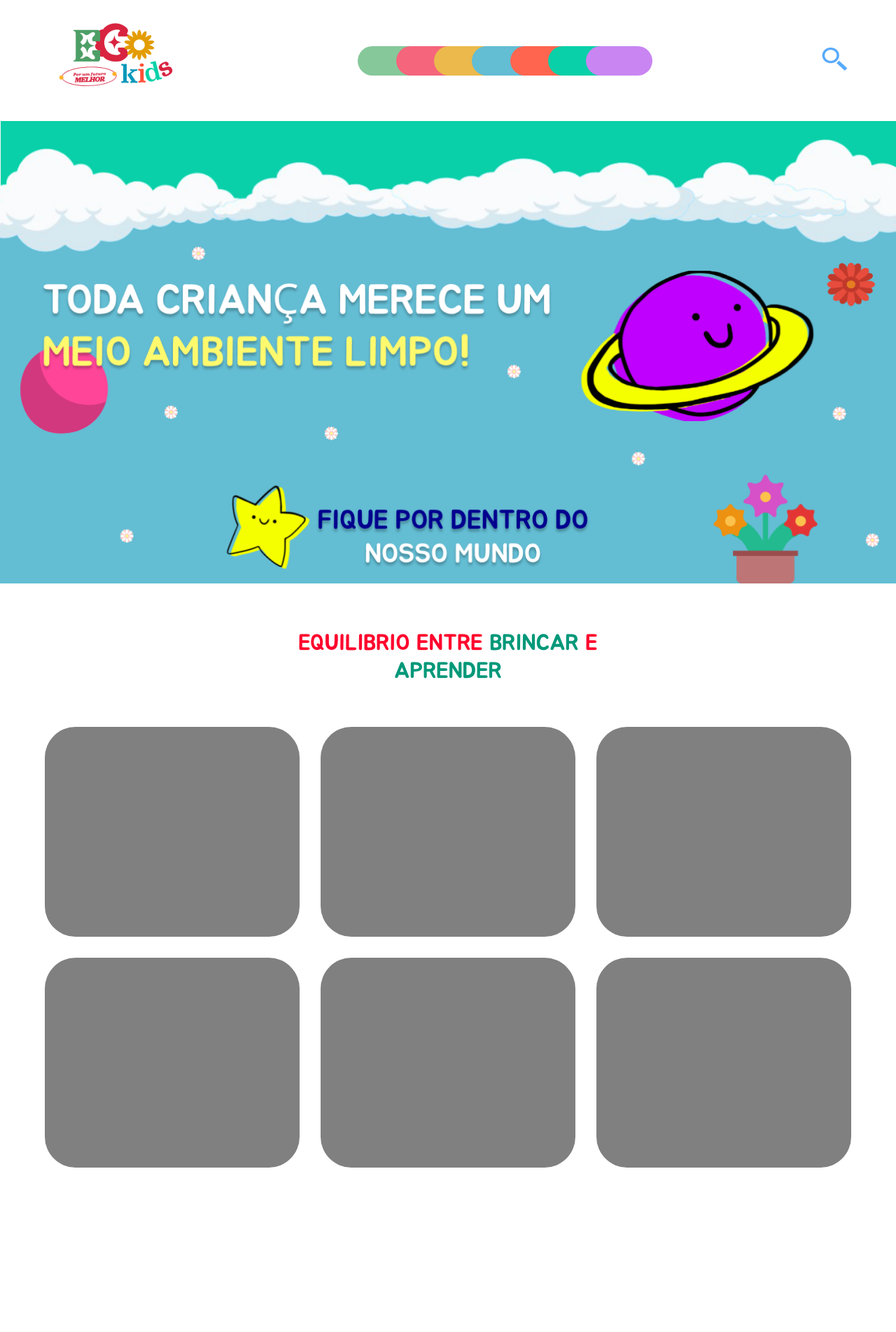
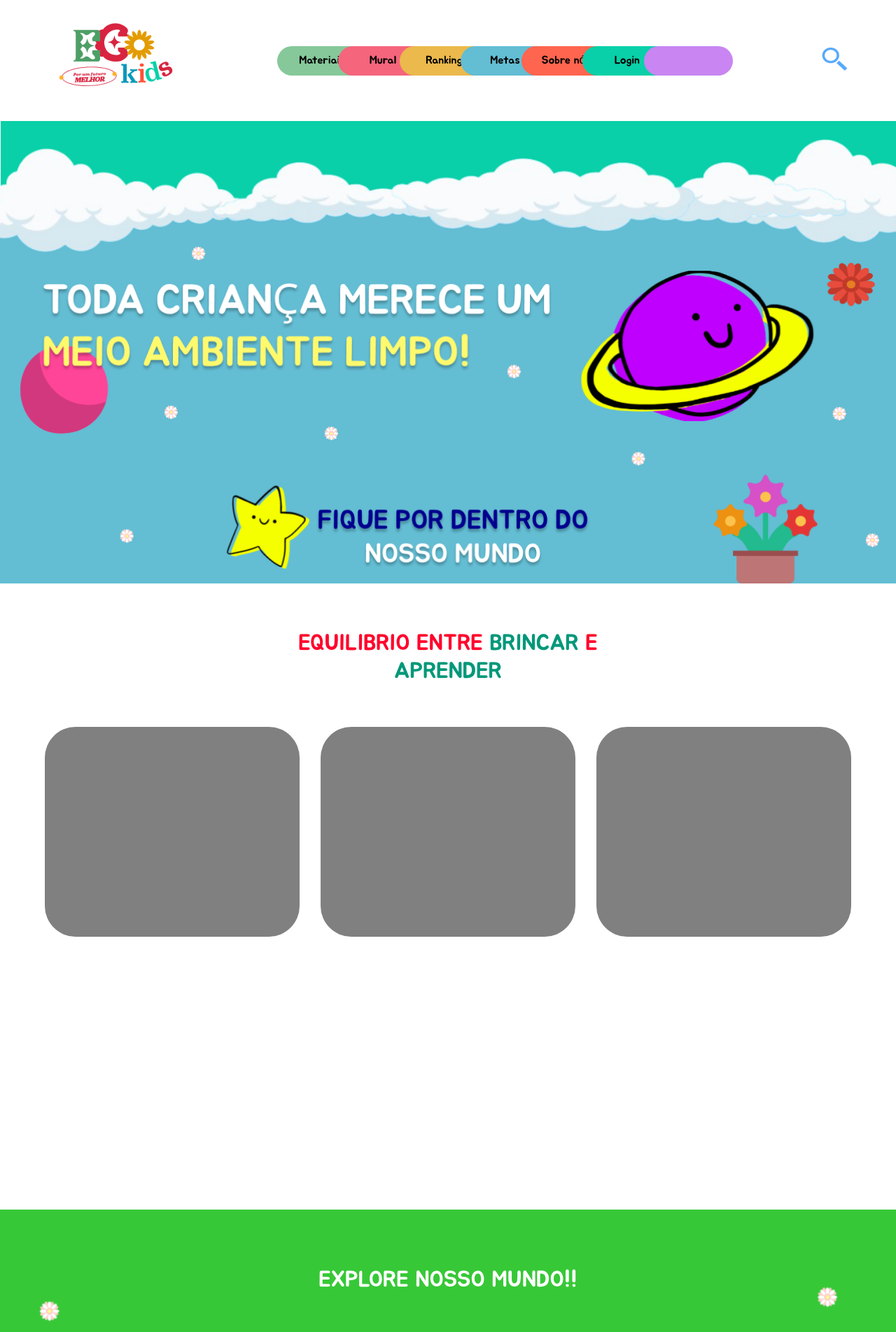
Before and after one commit to wesley369/Ecokids, a Django app: page / in a window 1280 px wide. Shown: the top 1904 px of the page at 70% size. Run offline with Django 5.2, Linux system fonts and the light colour scheme.

Commit message:
Fiz algumas alterações na home page e adicionei alguns efeitos

```diff
--- a/EcoKids/EcoKids_Integracao/static/css/HomePage.css
+++ b/EcoKids/EcoKids_Integracao/static/css/HomePage.css
@@ -1,4 +1,4 @@
-@import url('https://fonts.googleapis.com/css2?family=Jua&display=swap');
+@import url("https://fonts.googleapis.com/css2?family=Jua&display=swap");
 
 * {
   font-family: "Jua", sans-serif;
@@ -9,35 +9,45 @@
   box-sizing: border-box;
 }
 
-.menu-superior{
+.menu-superior {
   display: flex;
   justify-content: space-between;
   align-items: center;
   margin-left: 5%;
   margin-right: 5%;
   flex-wrap: wrap;
+  animation: fadeInDown 1s ease-out;
 }
 
-.barra{
+.barra {
   display: flex;
   flex-direction: row;
-    width: 33%;
+  width: 53%;
   height: 42px;
   justify-self: center;
 }
-.barra-colorida{
+.barra-colorida {
   width: 33%;
   border-radius: 29px;
   margin-left: -20px;
   margin-right: -20px;
+  text-align: center;
+  padding-top: 10px;
+  transition: width 0.3s ease, background-color 0.3s ease;
 }
 
-#banner{
+.barra-colorida:hover {
+  width: 50%;
+  background-color: rgba(0, 0, 0, 0.1);
+  cursor: pointer;
+}
+
+#banner {
   background-size: cover;
   background-position: center;
   width: 100%;
+  animation: fadeInUp 1s ease-out;
 }
-
 .img-fluid {
   object-fit: cover;
 }
@@ -46,14 +56,14 @@
   color: rgba(255, 5, 45, 1);
 }
 
-h1{
+h1 {
   color: rgba(0, 152, 121, 1);
   text-align: center;
   margin-top: 60px;
   margin-bottom: 60px;
 }
 
-.cards{
+.cards {
   display: grid;
   grid-template-columns: auto auto auto;
   grid-template-rows: auto auto;
@@ -63,23 +73,53 @@
   padding-bottom: 300px;
 }
 
-.cards-content{
+.cards-content {
   height: 300px;
   background-color: gray;
   border-radius: 44px;
+  background-size: cover;
+  background-position: center;
+  transition: transform 0.3s ease;
 }
 
-.fundo-verde{
-    background-image: url('../img/fundo-verde.png');
+.cards-content:hover {
+  transform: scale(1.05);
+}
+
+.bg-image-1 {
+  background-image: url("../img/criancasreciclagem.webp");
+}
+
+.bg-image-2 {
+  background-image: url("../img/iStock-505945982.webp");
+}
+
+.bg-image-3 {
+  background-image: url("../img/original-8c54fc879e441b9122231cc6c33991dd-1080x675.webp");
+}
+
+.bg-image-4 {
+  background-image: url("../img/natureza-que-educa-1.webp");
+}
+
+.bg-image-5 {
+  background-image: url("../img/menina-regando-flores.webp");
+}
+
+.bg-image-6 {
+  background-image: url("../img/unnamed.webp");
+}
+
+.fundo-verde {
+  background-image: url("../img/fundo-verde.png");
   background-size: cover;
   background-position: center;
   background-repeat: no-repeat;
   margin-top: 60px;
   padding-top: 20px;
-
 }
 
-.fundo-verde > h1{
+.fundo-verde > h1 {
   color: white;
 }
 .image-container {
@@ -87,7 +127,7 @@
   flex-direction: row;
   position: absolute;
   bottom: -2660px;
-    /*bottom: -980px;*/  /* live server */
+  /*bottom: -980px;*/ /* live server */
   overflow: hidden;
 }
 .image-container img {
@@ -97,8 +137,7 @@
   object-fit: cover;
 }
 
-
-.rodape{
+.rodape {
   display: flex;
   flex-direction: row;
   padding-left: 5%;
@@ -111,40 +150,48 @@
   column-gap: 40px;
   padding-top: 200px;
 }
-.rodape > div > img{
+.rodape > div > img {
   border-radius: 50%;
 }
-.rodape-content{
+.rodape-content {
   display: flex;
   flex-direction: row;
   column-gap: 40px;
 }
 
-
-
-/* Estilos para telas menores que 900px */
 @media (max-width: 900px) {
-    .menu-superior{
+  .menu-superior {
     margin: 0 5%;
   }
-    .barra{
+  .barra {
     width: 40%;
     height: 20px;
   }
-    .img-fluid{
+  .img-fluid {
     width: 40%;
     height: 100%;
   }
 
-    h1{
+  h1 {
     font-size: large;
   }
-    .cards{
+  .cards {
     grid-template-columns: auto auto;
   }
-    .cards-content{
+  .cards-content {
     height: 200px;
     width: 70%;
     justify-self: center;
   }
 }
+
+@keyframes fadeInUp {
+  from {
+    opacity: 0;
+    transform: translateY(20px);
+  }
+  to {
+    opacity: 1;
+    transform: translateY(0);
+  }
+}
--- a/EcoKids/EcoKids_Integracao/static/css/login.css
+++ b/EcoKids/EcoKids_Integracao/static/css/login.css
@@ -26,7 +26,7 @@
     width: 2000px;
     height: 2000px;
     border-radius: 50%;
-    background: linear-gradient(-45deg, #EF216B, #f01c69);
+    background: linear-gradient(-45deg, rgb(125, 192, 209),  rgba(99, 189, 211, 1));
     top: -10%;
     right: 48%;
     transform: translateY(-50%);
--- a/EcoKids/EcoKids_Integracao/templates/EcoKids_Integracao/HomePage.html
+++ b/EcoKids/EcoKids_Integracao/templates/EcoKids_Integracao/HomePage.html
@@ -25,12 +25,12 @@
           <a href="{% url 'EcoKids_Integracao:Login' %}"><img class="EcoKids-Logo img-fluid" src="{% static 'img/EcoKids-Logo.png' %}" alt="EcoKids-Logo"></a>
         </div>
         <div class="barra">
-          <div class="barra-colorida " style="background-color: rgba(134, 200, 154, 1);"></div>
-          <div class="barra-colorida " style="background-color: rgba(245, 101, 124, 1);"></div>
-          <div class="barra-colorida " style="background-color: rgba(235, 185, 76, 1);"></div>
-          <div class="barra-colorida " style="background-color: rgba(99, 189, 211, 1);"></div>
-          <div class="barra-colorida " style="background-color: rgba(255, 101, 79, 1);"></div>
-          <div class="barra-colorida " style="background-color: rgba(9, 208, 168, 1);"></div>
+          <div class="barra-colorida " style="background-color: rgba(134, 200, 154, 1);">Materiais</div>
+          <div class="barra-colorida " style="background-color: rgba(245, 101, 124, 1);">Mural</div>
+          <div class="barra-colorida " style="background-color: rgba(235, 185, 76, 1);">Ranking</div>
+          <div class="barra-colorida " style="background-color: rgba(99, 189, 211, 1);">Metas</div>
+          <div class="barra-colorida " style="background-color: rgba(255, 101, 79, 1);"> Sobre nós</div>
+          <div class="barra-colorida " style="background-color: rgba(9, 208, 168, 1);">Login</div>
           <div class="barra-colorida " style="background-color: rgba(201, 133, 242, 1);"></div>
         </div>
         <div>
@@ -57,40 +57,22 @@
     <div class="cards-content">
 
     </div>
-    <div class="cards-content">
 
-  </div>
-  <div class="cards-content">
-
-  </div>
-  <div class="cards-content">
-
-  </div>
    </div>
    <div class ="fundo-verde">
     <h1>
       EXPLORE NOSSO MUNDO!!
     </h1>
     <div class="cards">
-      <div class="cards-content">
+      <div class="cards-content bg-image-1"></div>
+      <div class="cards-content bg-image-2"></div>
+      <div class="cards-content bg-image-3"></div>
+      <div class="cards-content bg-image-4"></div>
+      <div class="cards-content bg-image-5"></div>
+      <div class="cards-content bg-image-6"></div>
+    </div>
 
-      </div>
-      <div class="cards-content">
 
-      </div>
-      <div class="cards-content">
-
-      </div>
-      <div class="cards-content">
-
-    </div>
-    <div class="cards-content">
-
-    </div>
-    <div class="cards-content">
-
-    </div>
-   </div>
   </div>
   <!-- <div class="image-container">
     <div><img src="{% static 'img/nuvem.png' %}" alt="" ></div>
--- a/EcoKids/EcoKids_Integracao/templates/EcoKids_Integracao/Login.html
+++ b/EcoKids/EcoKids_Integracao/templates/EcoKids_Integracao/Login.html
@@ -61,7 +61,7 @@
                     <div class="logo">
                         <img src="{% static 'img/EcoKids-Logo.png' %}" alt="" width="90px" height="90px" id="logo">
                       </div>
-                    <h2 class="title">Tropical Garden</h2>
+                    <h2 class="title">EcoKids</h2>
 
                     <div class="input-field">
                         <i class="fas fa-user"></i>
--- a/EcoKids/EcoKids_Integracao/templates/EcoKids_Integracao/QuemSomos.html
+++ b/EcoKids/EcoKids_Integracao/templates/EcoKids_Integracao/QuemSomos.html
@@ -44,6 +44,8 @@
             <h4>ALÊ</h4>
         </div>
         <div class="cards-content" id="card-laurinha">
+          <img src="{% static 'img/laurinha-avatar.webp' %}" alt="">
+          <h4>Laurinha</h4>
         </div>
       </div>
       <div class="cards-meninos" id="card-weslinho">
```
Also changed, not shown: EcoKids/EcoKids_Integracao/static/css/Personagem.css (+9 -14 lines), EcoKids/EcoKids_Integracao/static/css/QuemSomos.css (+15 -15 lines), EcoKids/EcoKids_Integracao/static/img/criancasreciclagem.webp (added), EcoKids/EcoKids_Integracao/static/img/iStock-505945982.webp (added), EcoKids/EcoKids_Integracao/static/img/laurinha-avatar.webp (added), EcoKids/EcoKids_Integracao/static/img/menina-regando-flores.webp (added), EcoKids/EcoKids_Integracao/static/img/natureza-que-educa-1.webp (added), EcoKids/EcoKids_Integracao/static/img/original-8c54fc879e441b9122231cc6c33991dd-1080x675.webp (added), EcoKids/EcoKids_Integracao/static/img/unnamed.webp (added). Lines whose indentation alone changed are shown as unchanged.
